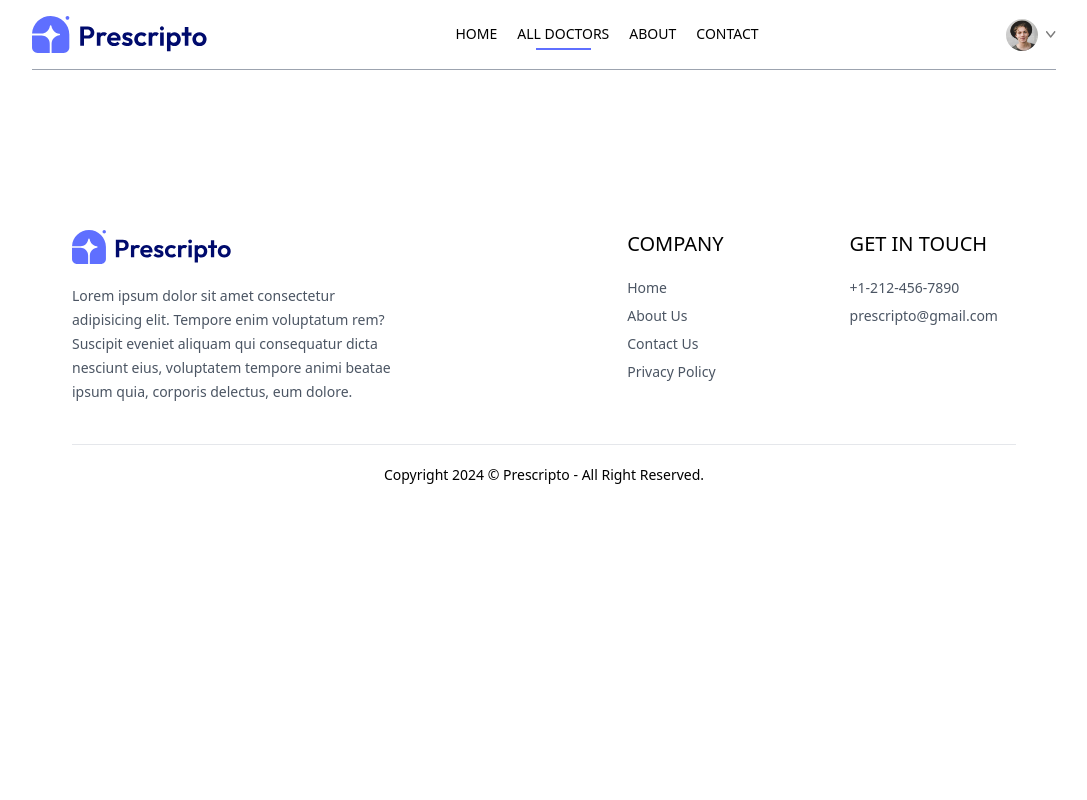
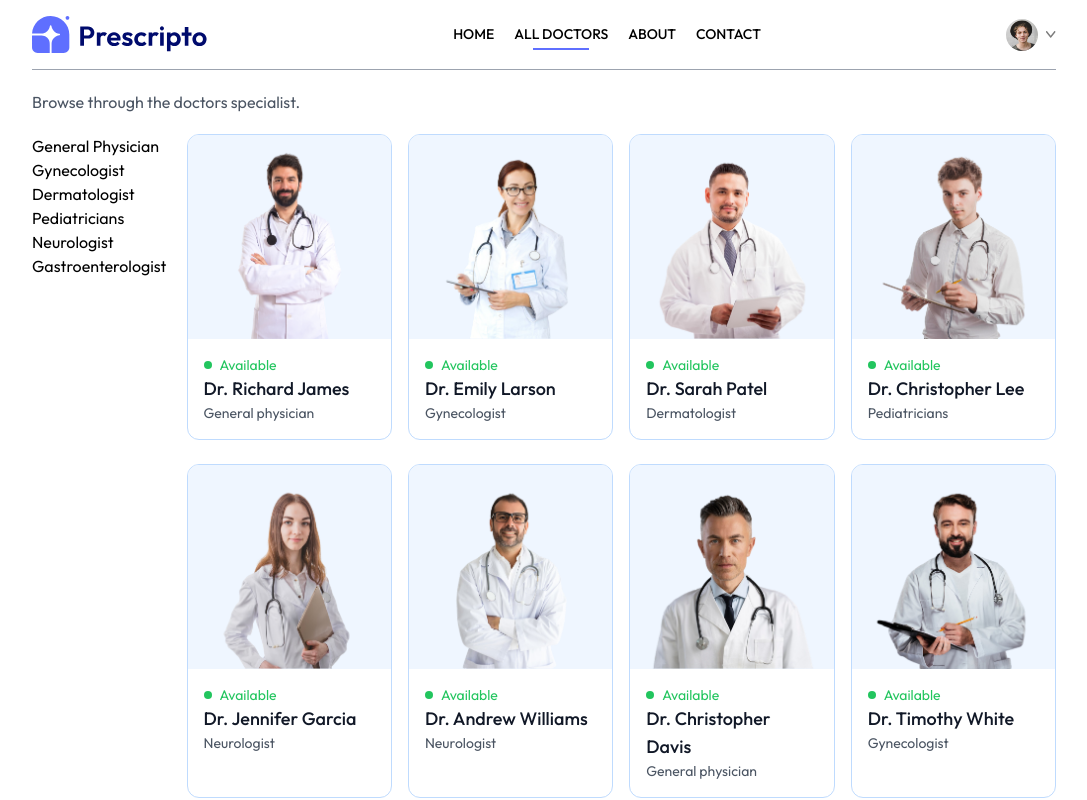
Before and after one commit to tipizzo/appointment-booking, a React (Vite) app in the folder frontend/: page /doctors in a window 1280 px wide. Shown: the top 800 px of the page, without its empty margins (96-1183 px from the left). Built offline with nearby package versions, Linux system fonts and the light colour scheme.

Commit message:
Implementing Doctors component

```diff
--- a/frontend/src/components/Navbar.jsx
+++ b/frontend/src/components/Navbar.jsx
@@ -11,7 +11,7 @@
 
   return (
     <div className='flex items-center justify-between text-sm py-4 mb-5 border-b border-b-gray-400'>
-      <img className='w-44 cursor-pointer' src={assets.logo} />
+      <img onClick={() => navigate('/')} className='w-44 cursor-pointer' src={assets.logo} />
       <ul className='hidden md:flex items-start gap-5 font-medium'>
         <NavLink to='/'>
             <li className='py-1'>HOME</li>
--- a/frontend/src/index.css
+++ b/frontend/src/index.css
@@ -1,6 +1,11 @@
+@import url('https://fonts.googleapis.com/css2?family=Outfit:wght@100..900&display=swap');
 @tailwind base;
 @tailwind components;
 @tailwind utilities;
+
+*{
+  font-family: Outfit;
+}
 
 .active hr {
   @apply block
--- a/frontend/src/pages/Doctors.jsx
+++ b/frontend/src/pages/Doctors.jsx
@@ -1,9 +1,56 @@
-import React from 'react'
+import React, { useState, useContext, useEffect } from 'react'
+import { useNavigate, useParams } from 'react-router-dom'
+import { AppContext } from '../context/AppContext'
 
 const Doctors = () => {
+
+    const { speciality } = useParams()
+    const [filterDoc, setFilterDoc] = useState([])
+    const navigate = useNavigate()
+
+    const { doctors } = useContext(AppContext)
+
+    const applyFilter = () => {
+        if(speciality) {
+            setFilterDoc(doctors.filter(doc => doc.speciality === speciality))
+        } else {
+            setFilterDoc(doctors)
+        }
+    }
+
+    useEffect(() => {
+        applyFilter()
+    }, [doctors, speciality])
+
   return (
     <div>
-
+      <p className='text-gray-600'>Browse through the doctors specialist.</p>
+      <div className='flex flex-col sm:flex-row items-start gap-5 mt-5'>
+        <div>
+            <p>General Physician</p>
+            <p>Gynecologist</p>
+            <p>Dermatologist</p>
+            <p>Pediatricians</p>
+            <p>Neurologist</p>
+            <p>Gastroenterologist</p>
+        </div>
+        <div className='w-full grid grid-cols-auto gap-4 gap-y-6'>
+        {
+            filterDoc.map((item, index) => (
+                <div onClick={()=>navigate(`/appointment/${item._id}`)} className='border border-blue-200 rounded-xl overflow-hidden cursor-pointer hover:translate-y-[-10px] transition-all duration-500' key={index}>
+                    <img className='bg-blue-50' src={item.image} alt='' />
+                    <div className='p-4'>
+                        <div className='flex items-center gap-2 text-sm text-center text-green-500'>
+                            <p className='w-2 h-2 bg-green-500 rounded-full'></p><p>Available</p>
+                        </div>
+                        <p className='text-gray-900 text-lg font-medium'>{item.name}</p>
+                        <p className='text-gray-600 text-sm'>{item.speciality}</p>
+                    </div>
+                </div>
+            ))
+        }
+      </div>
+      </div>
     </div>
   )
 }
```
